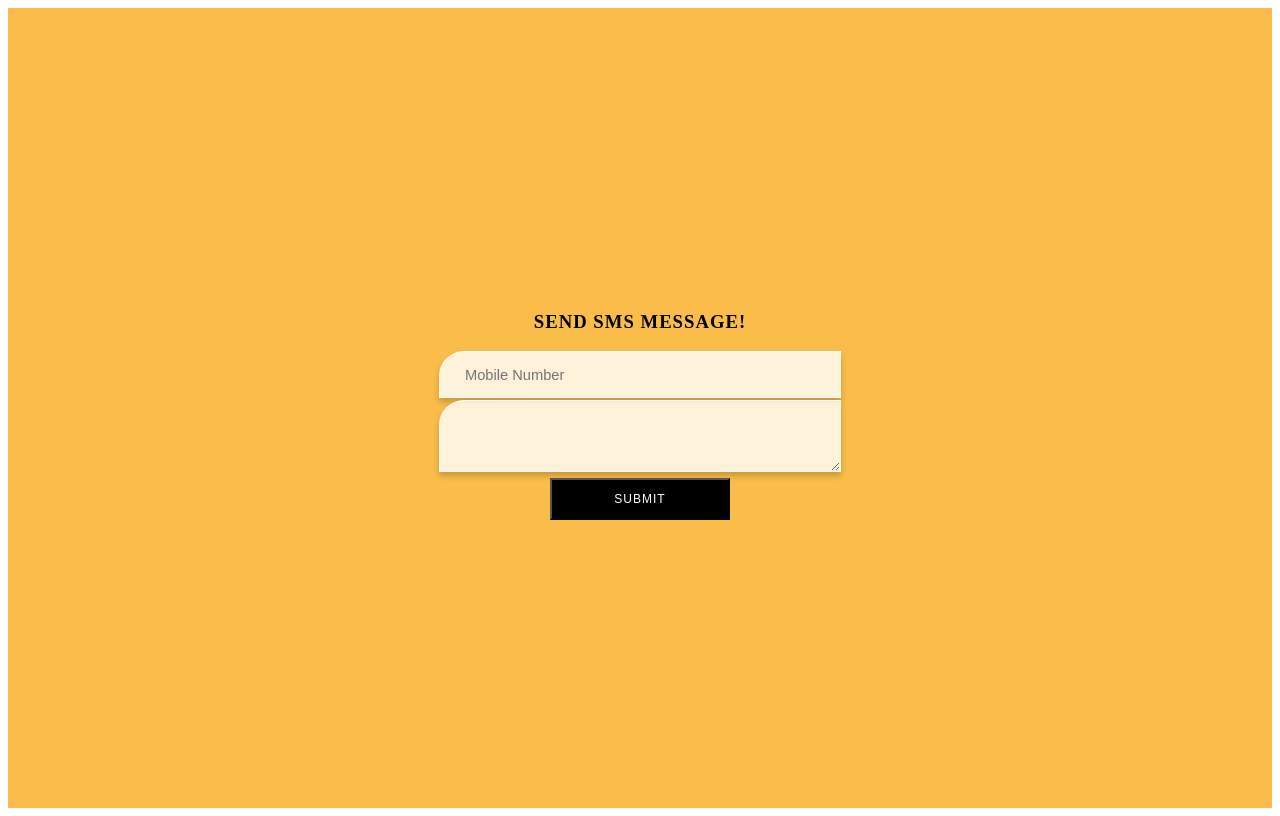
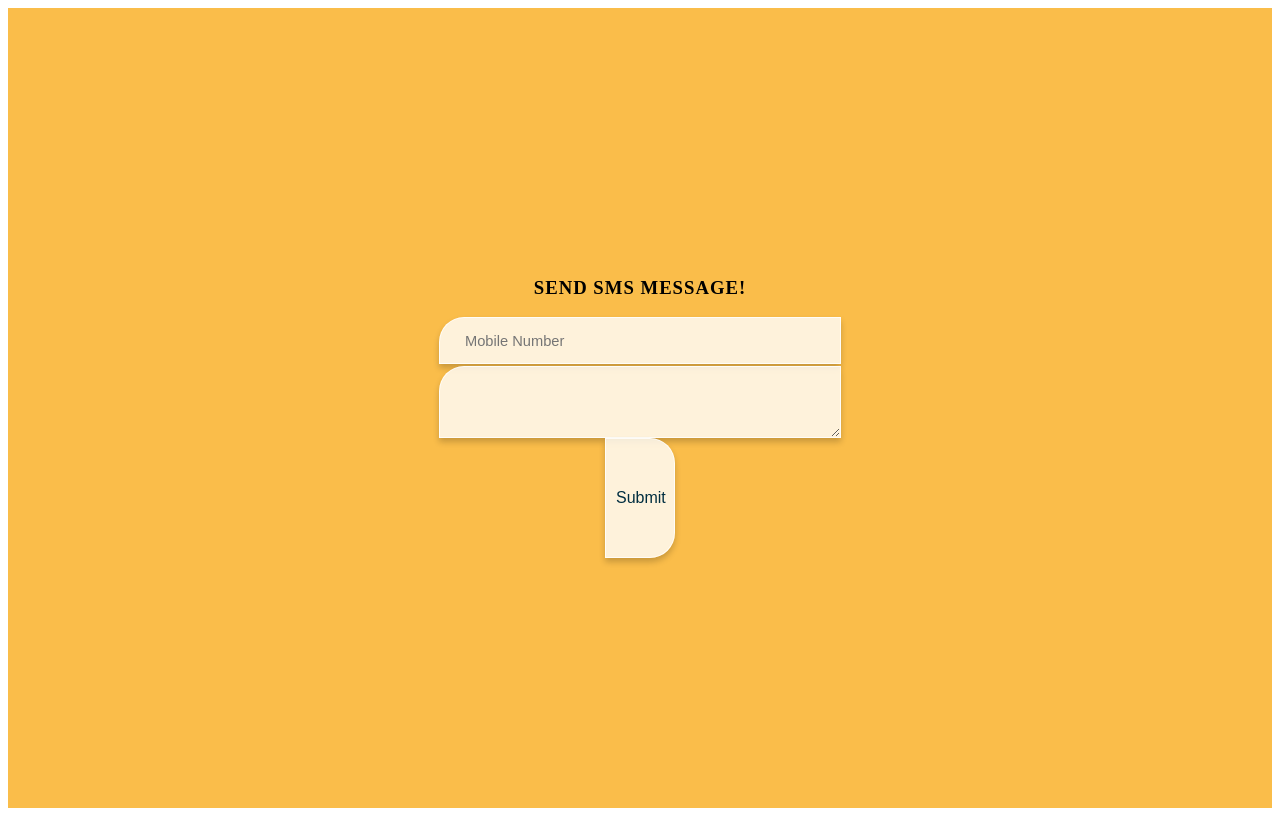
Before and after one commit to LuisCastilloKC/SMS_-Messages-App-FE, a React (Create React App) app: page / in a window 1280 px wide. Built offline with nearby package versions, Linux system fonts and the light colour scheme.

Commit message:
change styling yellow background and style input, button, and text area

```diff
--- a/src/components/SmsStyle.js
+++ b/src/components/SmsStyle.js
@@ -54,15 +54,23 @@ min-height: 25px;
 `
 
 export const Button = styled.button`
-  width: 180px;
-  padding: 12px 25px;
-  margin: 6px 0 4px;
-  font-size: 12px;
-  text-transform: uppercase;
-  color: white;
-  background-color: black;
-  letter-spacing: 1px;
+padding: 50px 10px;
+
+	width: 70px;
+	float: right;
+	border: none;
+	border: solid 1px rgba(255,255,255,0.8);
+	background: rgba(255,255,255,0.8);
+	box-shadow: 0 4px 6px rgba(0,0,0,0.2);
+	font-size: 12pt;
+	text-align: center;
+	border-radius: 0 25px 25px 0;
+	cursor: pointer;
+	color: #002E40;
   &:hover {
     cursor: pointer;
+    border-color: #ffffff;
+	background: #ffffff;
+	color: #002E40;
   }
 `
```
